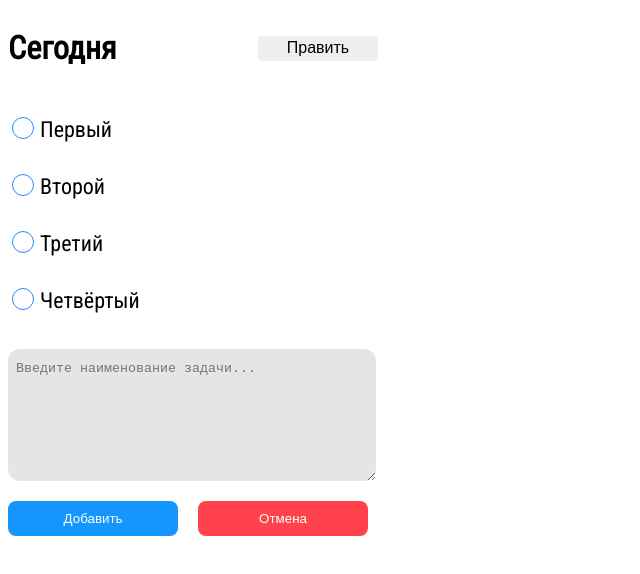
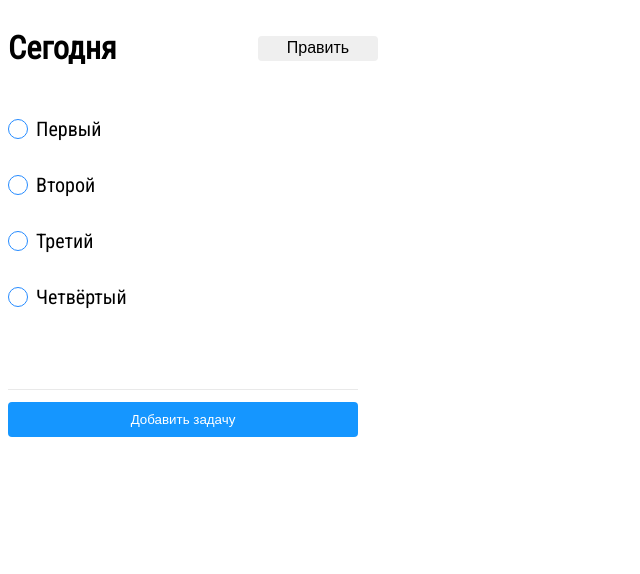
Before and after one commit to Vlchervov/vue-todo, a Vue app: page / in a window 1280 px wide. Shown: the top 574 px of the page, without its empty margins (0-640 px from the left). Built offline with nearby package versions, Linux system fonts and the light colour scheme.

Commit message:
small fix

```diff
--- a/src/assets/main.scss
+++ b/src/assets/main.scss
@@ -3,6 +3,41 @@
 body {
   background-color: #fff;
   font-family: "Roboto Condensed", sans-serif;
+}
+
+.add-task-button {
+  border: none;
+  border-radius: 4px;
+  height: 35px;
+  width: 350px;
+  cursor: pointer;
+  user-select: none;
+  margin-bottom: 12px;
+  background-color: #1596ff;
+  color: white;
+  transition: all 0.5s ease-in-out;
+
+  &:hover {
+    background-color: #0080e9;
+  }
+}
+
+.tasks-list-container {
+  height: 300px;
+  width: 350px;
+  overflow-y: auto;
+  border-bottom: 1px solid #e9e9e9;
+  margin-bottom: 12px;
+
+  &::-webkit-scrollbar {
+    width: 6px;
+    height: 8px;
+  }
+
+  &::-webkit-scrollbar-thumb {
+    border-radius: 25px;
+    background-color: #c7c7c7;
+  }
 }
 
 .add-task-container {
@@ -15,15 +50,14 @@ body {
     outline: none;
     margin-bottom: 20px;
     padding: 12px 0px 0px 8px;
-    min-width: 100%;
-    max-width: 100%;
+    min-width: 350px;
+    max-width: 350px;
     max-height: 400px;
     min-height: 120px;
     background-color: #0000001a;
     border: none;
     border-radius: 12px;
   }
-
 
   div {
     display: flex;
@@ -66,13 +100,11 @@ p {
   margin: 0px 0px 20px 0px;
 }
 
-input[type="checkbox"] {
-  position: absolute;
-  left: 10px;
-  width: 18px;
-  height: 18px;
-  display: none;
-}
+// input[type="checkbox"] {
+//   width: 18px;
+//   height: 18px;
+//   display: none;
+// }
 
 .date-and-redaction-button {
   max-width: 370px;
@@ -80,6 +112,10 @@ input[type="checkbox"] {
   flex-direction: row;
   justify-content: space-between;
   align-items: center;
+
+  h1 {
+    user-select: none;
+  }
 
   button {
     height: 25px;
@@ -117,34 +153,30 @@ ul {
     display: flex;
     margin-bottom: 8px;
     justify-content: space-between;
+    flex-direction: row-reverse;
+    align-items: center;
 
     button {
-      position: absolute;
+      padding: 0px;
+      width: 20px;
+      height: 20px;
+      background-color: white;
+      margin-right: 8px;
+      border-radius: 25px;
+      cursor: pointer;
       border: none;
-      width: 22px;
-      height: 22px;
-      border-radius: 25px;
-      padding: 0px;
-      left: 12px;
-      z-index: 12;
-      cursor: pointer;
-      background-color: white;
     }
   }
 }
 
+.check-button {
+  border: 1px solid rgb(37, 139, 255);
+  display: flex;
+  justify-content: center;
+  align-items: flex-end;
+}
+
 .delete-button {
-  position: absolute;
-  border: none;
-  width: 22px;
-  height: 22px;
-  border-radius: 25px;
-  padding: 0px;
-  left: 12px;
-  z-index: 12;
-  cursor: pointer;
-  background-color: white;
-
   &:before {
     content: url(./delete.svg);
   }
@@ -152,28 +184,17 @@ ul {
 
 label {
   display: flex;
+  align-items: center;
   width: 100%;
-  flex-direction: column;
-  padding: 12px 24px 12px 32px;
-  font-size: 22px;
+  flex-direction: row;
+  padding: 12px 24px 12px 0px;
+  font-size: 20px;
   cursor: pointer;
   user-select: none;
+  transition: all 0.3s ease-in-out;
 
   &:hover {
     background-color: #0000000e;
-    border-radius: 12px;
-    transition: all 0.3s ease-in-out;
-  }
-
-  &:before {
-    content: " ";
-    z-index: 10;
-    width: 20px;
-    height: 20px;
-    border: 1px solid rgb(37, 139, 255);
-    background-color: white;
-    position: absolute;
-    border-radius: 25px;
-    left: 12px;
+    border-radius: 4px;
   }
 }
--- a/src/components/TodoList.vue
+++ b/src/components/TodoList.vue
@@ -9,29 +9,34 @@ const todoListStore = useTodoListStore()
             <button v-for="redaction of todoListStore.redactionMode" @click="todoListStore.changeRedactionMode">{{
                 redaction.name }}</button>
         </div>
+        <div class="tasks-list-container">
             <ul class="tasks-list">
                 <li v-for="todo of todoListStore.tasks">
-                <label :class="todo.class" :for="todo.id" @click="() => {
-                    if (todoListStore.checkMode) todoListStore.toggleCompleted(todo.id)
+                    <label :for="todo.id" @click="() => {
+                if (todoListStore.checkRedactionMode) todoListStore.toggleCompleted(todo.id)
             }">
-                    {{ todo.value }}
-                    <button v-if="!todoListStore.checkMode" class="delete-button"
-                        @click="todoListStore.deleteTask(todo.id)" />
+                        <button :class="todo.class" class="check-button" v-if="todoListStore.checkRedactionMode" />
+                        <button v-if="!todoListStore.checkRedactionMode" class="delete-button"
+                            @click="todoListStore.deleteTask(todo.id)" />{{ todo.value }}
                     </label>
-                <input type="checkbox" :id="todo.id" />
                 </li>
+                <p v-if="todoListStore.totalCountTasks <= 0">Список задач пуст. Добавьте задачу, чтобы она отобразилась
+                    в
+                    списке.</p>
             </ul>
-        <form class="add-task-container" v-for="state of todoListStore.InputState"
-            :on-change="todoListStore.checkInput(state.taskValue)">
-            <p v-if="todoListStore.totalCountTasks <= 0">Список задач пуст. Добавьте задачу, чтобы она отобразилась в
-                списке.</p>
+        </div>
+        <button class="add-task-button" v-if="todoListStore.checkRedactionMode"
+            @click="todoListStore.changeAddTaskHiddenState()">Добавить
+            задачу</button>
+        <div v-if="todoListStore.checkAddTaskHidden" class="add-task-container"
+            v-for="state of todoListStore.InputState" :on-change="todoListStore.checkInput(state.taskValue)">
             <textarea type="text" :maxlength="18" v-model="state.taskValue"
                 placeholder="Введите наименование задачи..." />
             <p v-if="state?.error.message">{{ state.error.message }}</p>
             <div>
                 <button type="button" @click="todoListStore.addNewTask(state.taskValue)">Добавить</button>
-                <button>Отмена</button>
+                <button @click="todoListStore.changeAddTaskHiddenState()">Отмена</button>
             </div>
-        </form>
+        </div>
     </main>
 </template>
--- a/src/store/index.js
+++ b/src/store/index.js
@@ -15,6 +15,10 @@ export const useTodoListStore = defineStore('todoListStore', {
 
         redactionMode: [
             { redaction: false, name: "Править" }
+        ],
+
+        addTaskHidden: [
+            { hidden: true }
         ]
     }),
     getters: {
@@ -22,8 +26,12 @@ export const useTodoListStore = defineStore('todoListStore', {
             return this.tasks.length;
         },
 
-        checkMode() {
+        checkRedactionMode() {
             return this.redactionMode.findIndex(el => el.redaction);
+        },
+
+        checkAddTaskHidden() {
+            return this.addTaskHidden.findIndex(el => el.hidden);
         }
     },
     actions: {
@@ -56,13 +64,18 @@ export const useTodoListStore = defineStore('todoListStore', {
             } else {
                 this.InputState[newError].error.message = "Поле должно быть заполнено!";
             }
-         return [...this.tasks]
+            return [...this.tasks]
         },
 
         changeRedactionMode() {
             const newRedaction = this.redactionMode.findIndex(el => el.redaction === el.redaction);
             this.redactionMode[newRedaction].redaction = !this.redactionMode[newRedaction].redaction;
             this.redactionMode[newRedaction].name = this.redactionMode[newRedaction].redaction === true ? "Отмена" : "Править";
+            this.addTaskHidden[0].hidden = true;
+        },
+
+        changeAddTaskHiddenState() {
+            this.addTaskHidden[0].hidden = !this.addTaskHidden[0].hidden;
         }
     }
 })
```
Lines whose indentation alone changed are shown as unchanged.
